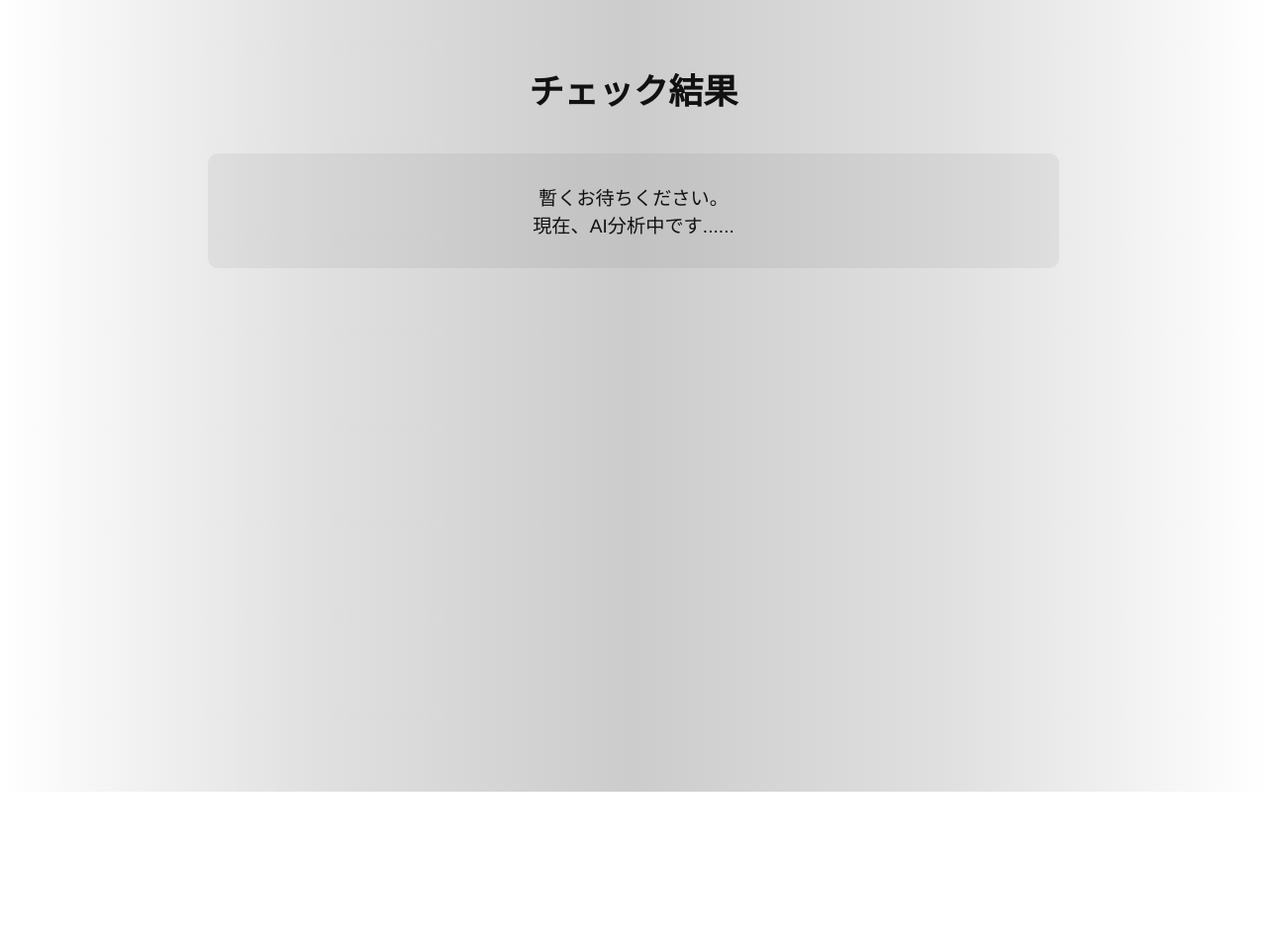
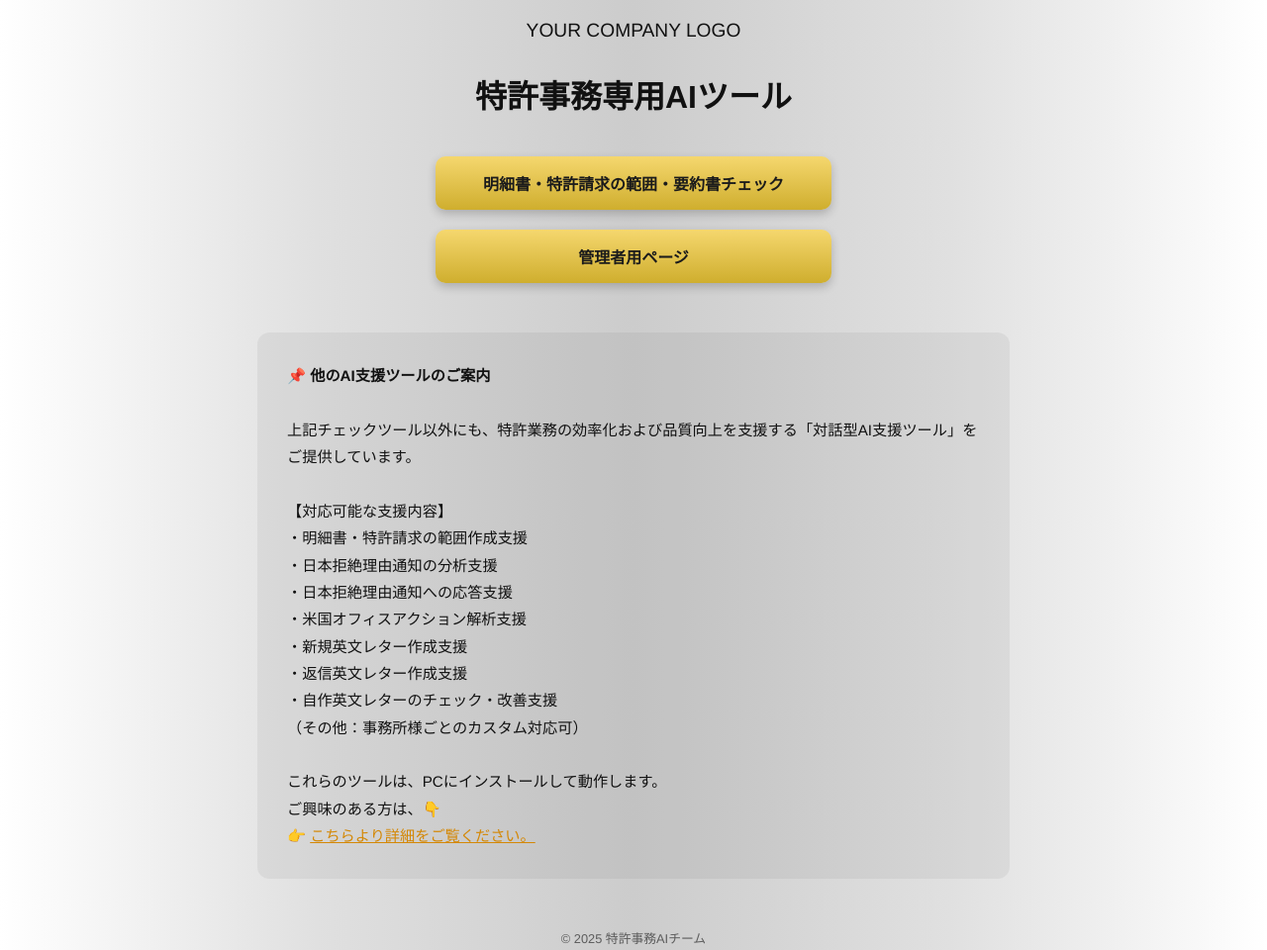
Before and after one commit to Kurosepat/patent-ai-ui-v2, a website: page index.html in a window 1280 px wide. Shown: the top 960 px of the page at 99% size. Before the commit the page ends 800 px from the top, so only its background shows below. Drawn offline with Linux system fonts and the light colour scheme.

Commit message:
Add files via upload

```diff
--- a/index.html
+++ b/index.html
@@ -2,7 +2,8 @@
 <html lang="ja">
 <head>
   <meta charset="UTF-8" />
-  <title>チェック結果</title>
+  <meta name="viewport" content="width=device-width, initial-scale=1.0" />
+  <title>特許事務専用AIツール</title>
   <style>
     body {
       margin: 0;
@@ -10,55 +11,101 @@
       background: linear-gradient(to right, #ffffff, #e0e0e0, #cccccc, #e0e0e0, #ffffff);
       color: #111;
       text-align: center;
-      padding: 40px 20px;
+      display: flex;
+      flex-direction: column;
+      align-items: center;
+      min-height: 100vh;
+      padding: 20px;
     }
-    h1 {
-      font-size: 2.2em;
-      margin-bottom: 40px;
+    header {
+      font-size: 2em;
+      font-weight: bold;
+      margin: 20px 0 40px;
     }
-    #result-box {
+    .logo {
+      font-size: 1.2em;
+      margin-bottom: 10px;
+    }
+    .button-container {
+      display: flex;
+      flex-direction: column;
+      gap: 20px;
+      width: 90%;
+      max-width: 400px;
+      margin-bottom: 50px;
+    }
+    a.button {
+      background: linear-gradient(to bottom, #f5d76e, #cfae2e);
+      color: #1b1b1b;
+      padding: 15px;
+      text-decoration: none;
+      border-radius: 10px;
+      font-size: 1em;
+      font-weight: bold;
+      box-shadow: 0 4px 10px rgba(0, 0, 0, 0.2);
+      transform: scale(1);
+      transition: transform 0.2s ease, box-shadow 0.3s ease;
+    }
+    a.button:hover {
+      transform: scale(1.07);
+      box-shadow: 0 6px 16px rgba(0, 0, 0, 0.3);
+    }
+    footer {
+      margin-top: 50px;
+      font-size: 0.8em;
+      opacity: 0.6;
+    }
+    .info-box {
       background-color: rgba(0, 0, 0, 0.05);
-      border-radius: 10px;
+      border-radius: 12px;
       padding: 30px;
-      max-width: 800px;
-      margin: 0 auto;
-      text-align: center;
-      font-size: 1.2em;
+      max-width: 700px;
+      text-align: left;
+      font-size: 0.95em;
+      line-height: 1.8;
     }
-    #check-result {
-      margin-top: 20px;
-      text-align: left;
-      white-space: pre-wrap;
+    .info-box a {
+      color: #d48806;
+      text-decoration: underline;
+    }
+    @media (max-width: 600px) {
+      header {
+        font-size: 1.5em;
+      }
+      a.button {
+        font-size: 0.9em;
+        padding: 12px;
+      }
+      .info-box {
+        font-size: 0.85em;
+        padding: 20px;
+      }
     }
   </style>
 </head>
 <body>
-  <h1>チェック結果</h1>
-  <div id="result-box">
-    <div id="status-text">暫くお待ちください。<br>現在、AI分析中です<span id="dots">.</span></div>
-    <div id="check-result" style="display: none;"></div>
+  <div class="logo">YOUR COMPANY LOGO</div>
+  <header>特許事務専用AIツール</header>
+  <div class="button-container">
+    <a class="button" href="/upload.html">明細書・特許請求の範囲・要約書チェック</a>
+    <a class="button" href="/admin.html">管理者用ページ</a>
   </div>
-
-  <script>
-    // ドットアニメーション
-    const dotsElement = document.getElementById('dots');
-    let dotCount = 1;
-    const intervalId = setInterval(() => {
-      dotCount = (dotCount % 20) + 1;
-      dotsElement.textContent = '.'.repeat(dotCount);
-    }, 200);
-
-    // クエリ文字列からresultパラメータを取得して表示
-    const urlParams = new URLSearchParams(window.location.search);
-    const result = urlParams.get('result');
-
-    if (result) {
-      clearInterval(intervalId); // ドットアニメーション停止
-      document.getElementById('status-text').innerText = "チェックが完了しました。詳細は以下のとおりです。";
-      const resultDiv = document.getElementById('check-result');
-      resultDiv.style.display = 'block';
-      resultDiv.textContent = decodeURIComponent(result.replace(/\+/g, ' '));
-    }
-  </script>
+  <div class="info-box">
+    <strong>📌 他のAI支援ツールのご案内</strong><br><br>
+    上記チェックツール以外にも、特許業務の効率化および品質向上を支援する「対話型AI支援ツール」をご提供しています。<br><br>
+    【対応可能な支援内容】<br>
+    ・明細書・特許請求の範囲作成支援<br>
+    ・日本拒絶理由通知の分析支援<br>
+    ・日本拒絶理由通知への応答支援<br>
+    ・米国オフィスアクション解析支援<br>
+    ・新規英文レター作成支援<br>
+    ・返信英文レター作成支援<br>
+    ・自作英文レターのチェック・改善支援<br>
+    （その他：事務所様ごとのカスタム対応可）<br><br>
+    これらのツールは、PCにインストールして動作します。<br>
+    ご興味のある方は、👇<br>
+    👉 <a href="https://example.com" target="_blank">こちらより詳細をご覧ください。</a>
+  </div>
+  <footer>&copy; 2025 特許事務AIチーム</footer>
 </body>
 </html>
```
